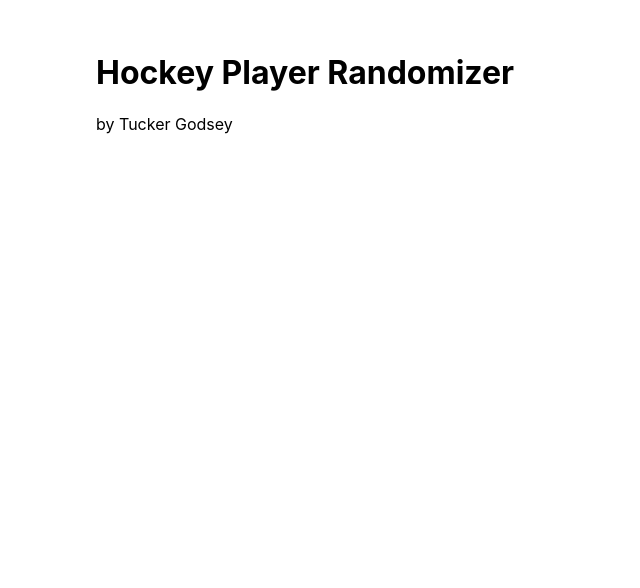
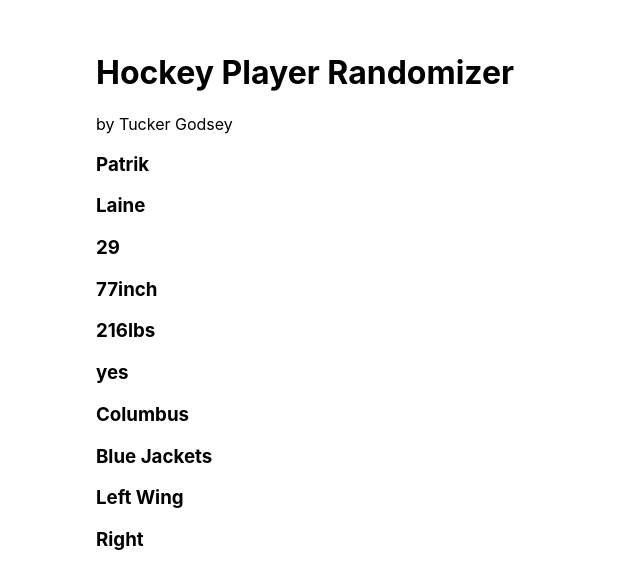
Before and after one commit to godseyte/Hockey-Player-Randomizer, an Electron app: page src/index.html in a window 800 px wide. Shown: the whole page, without its empty margins (0-640 px from the left). Drawn offline with Linux system fonts and the light colour scheme.

Commit message:
begining functionality

```diff
--- a/src/index.html
+++ b/src/index.html
@@ -4,10 +4,23 @@
     <meta charset="UTF-8" />
     <title>Hello World!</title>
     <link rel="stylesheet" href="index.css" />
-    <script href="playerGenerator.js"></script>
+    <script defer src="playerGenerator.js"></script>
   </head>
   <body>
     <h1>Hockey Player Randomizer</h1>
     <p>by Tucker Godsey</p>
+
+    <div id="PlayerStats">
+      <h3 id="firstName"></h3>
+      <h3 id="lastName"></h3>
+      <h3 id="jerseyNumber"></h3>
+      <h3 id="height"></h3>
+      <h3 id="weight"></h3>
+      <h3 id="sex"></h3>
+      <h3 id="city"></h3>
+      <h3 id="teamName"></h3>
+      <h3 id="position"></h3>
+      <h3 id="handed"></h3>
+    </div>
   </body>
 </html>
--- a/src/playerGenerator.js
+++ b/src/playerGenerator.js
@@ -16,23 +16,51 @@
 let position = "";
 let handed = "";
 
+// Get Documents to print stats to
+const docFirstName = document.getElementById("firstName");
+const docLastName = document.getElementById("lastName");
+const docJerseyNumber = document.getElementById("jerseyNumber");
+const docHeight = document.getElementById("height");
+const docWeight = document.getElementById("weight");
+const docSex = document.getElementById("sex");
+const docCity = document.getElementById("city");
+const docTeamName = document.getElementById("teamName");
+const docPosition = document.getElementById("position");
+const docHanded = document.getElementById("handed");
+
+// TEMP: Generate a Player
+GeneratePlayer();
+
 // Generate a Hockey Player
 function GeneratePlayer()
 {
     firstName = "Patrik";
     lastName = "Laine";
     jerseyNumber = "29";
-    height = 77;
-    weight = 216;
+    height = 77 + "inch";
+    weight = 216 + "lbs";
     sex = "yes";
     city = "Columbus";
     teamName = "Blue Jackets";
     position = "Left Wing";
     handed = "Right";
+
+    // TEMP: Return Player
+    ReturnPlayer(firstName, lastName, jerseyNumber, height, weight, sex, city, teamName, position, handed);
 }
 
 // Return a Player
 function ReturnPlayer(firstName, lastName, jerseyNumber, height, weight, sex, city, teamName, position, handed)
 {
+    docFirstName.innerHTML = firstName;
+    docLastName.innerHTML = lastName;
+    docJerseyNumber.innerHTML = jerseyNumber;
+    docHeight.innerHTML = height;
+    docWeight.innerHTML = weight;
+    docSex.innerHTML = sex;
+    docCity.innerHTML = city;
+    docTeamName.innerHTML = teamName;
+    docPosition.innerHTML = position;
+    docHanded.innerHTML = handed;
 
 }
```
